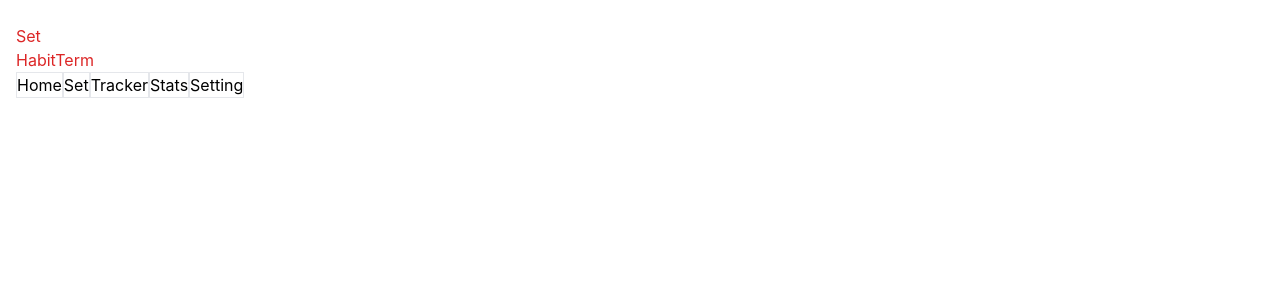
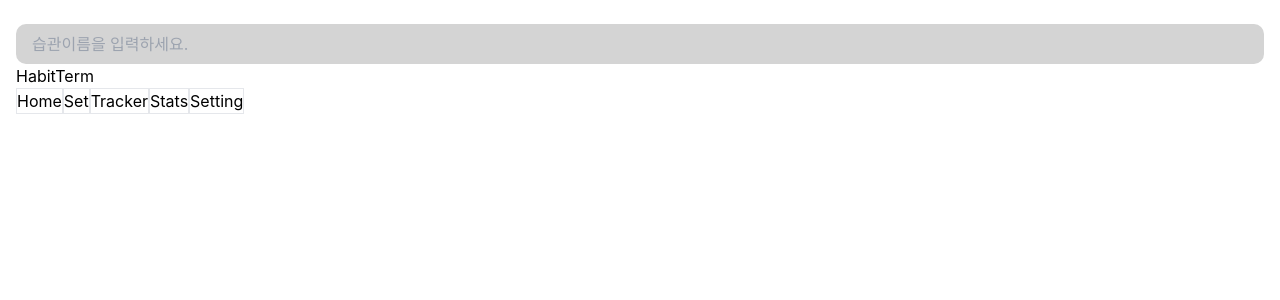
Before and after one commit to woo5ni-developer/daily-habit, a React (Create React App) app: page /set in a window 1280 px wide. Shown: the top 300 px of the page. Built offline with nearby package versions, Linux system fonts and the light colour scheme.

Commit message:
css 작업중

```diff
--- a/src/components/InputField.tsx
+++ b/src/components/InputField.tsx
@@ -1,7 +1,16 @@
+import { border } from '@mui/system'
 import React, { FC } from 'react'
 
 const InputField: FC = () => {
-  return <div>InputField</div>
+  return (
+    <div>
+      <input
+        type="text"
+        className="rounded-[10px] w-full h-[40px] bg-neutral-300 px-[16px]"
+        placeholder="습관이름을 입력하세요."
+      />
+    </div>
+  )
 }
 
 export default InputField
--- a/src/routes/set.tsx
+++ b/src/routes/set.tsx
@@ -1,9 +1,11 @@
 import React, { FC } from 'react'
 import HabitTerm from '../components/HabitTerm'
+import InputField from '../components/InputField'
 
 const Set: FC = () => {
   return (
-    <div className="text-red-600">Set
+    <div>
+      <InputField />
       <HabitTerm />
     </div>
   )
```
